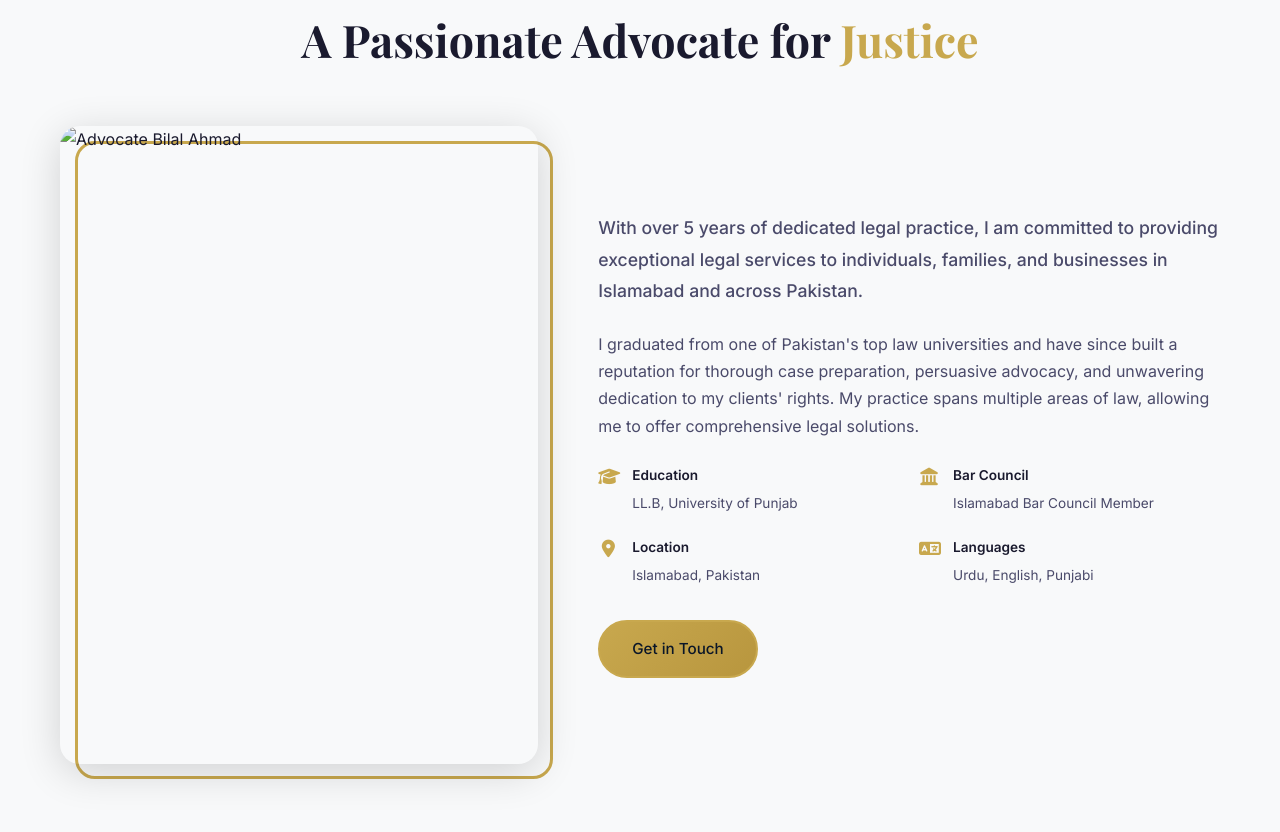
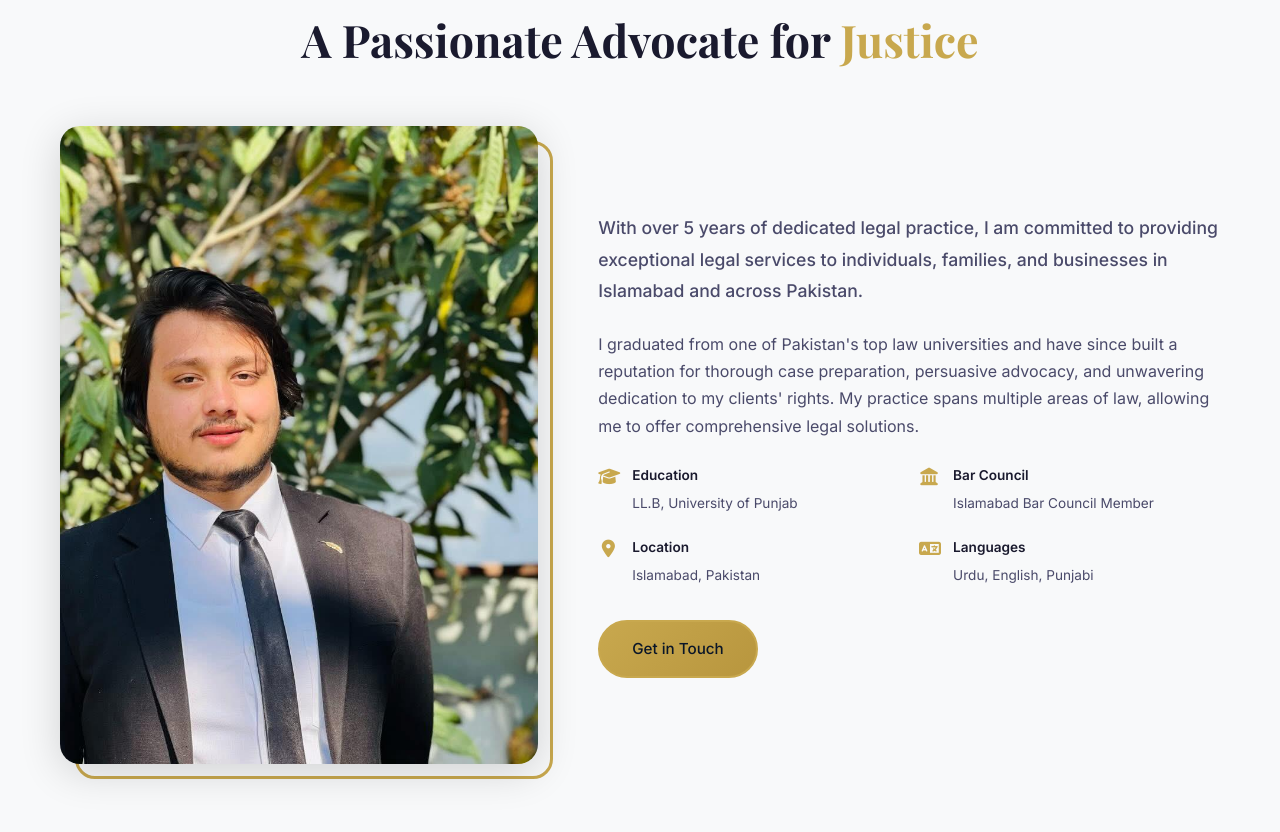
Before and after one commit to adeel955/lawyer-portfolio, a plain HTML site: page index.html in a window 1280 px wide. Shown: the part 969-1801 px from the top of the page. Drawn offline with nearby package versions, Linux system fonts and the light colour scheme.

Commit message:
Added Bilal Ahmad photo

```diff
--- a/index.html
+++ b/index.html
@@ -80,7 +80,7 @@
             </div>
             <div class="about-grid">
                 <div class="about-image">
-                    <img src="images/bilal-ahmad.jpg" alt="Advocate Bilal Ahmad" class="about-photo">
+                    <img src="images/bilal-ahmad.jpeg" alt="Advocate Bilal Ahmad" class="about-photo">
                     <div class="about-image-accent"></div>
                 </div>
                 <div class="about-content">
```
Also changed, not shown: images/bilal-ahmad.jpeg (added).
